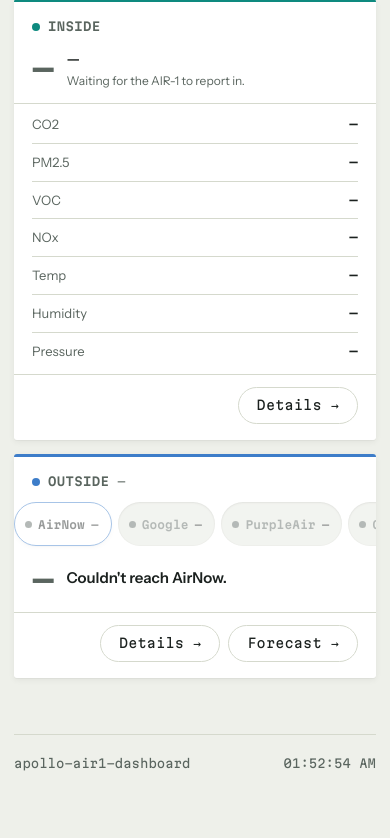
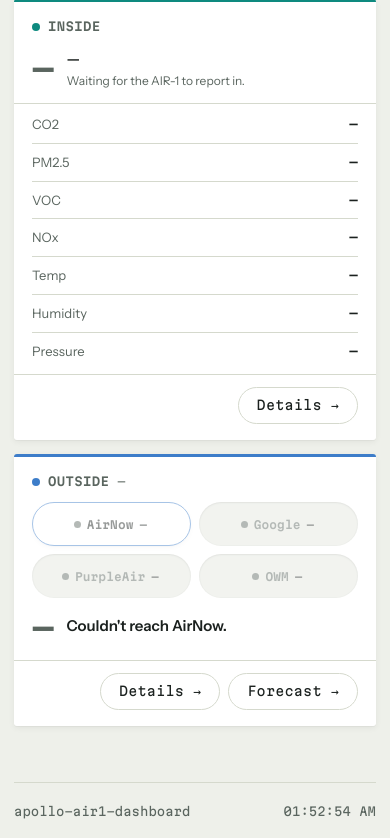
Before and after one commit to ncrosty58/apollo-air1-dashboard, a Flask app: page / in a window 390 px wide. Shown: the part 165-1003 px from the top of the page. Run offline with Flask 3, Linux system fonts and the light colour scheme; data that the repository does not hold is empty.

Commit message:
Fix uneven provider-chip spacing on mobile with a 2-column grid
Both the earlier wrap and horizontal-scroll attempts still let each
chip claim only as much width as its own label+AQI text needed, so
neighboring chips of different lengths never lined up -- looked like
they were just floating, not evenly spaced. A fixed 2-column grid below
560px gives every chip the same cell width regardless of content
length, so the row reads as one aligned control instead.

Co-Authored-By: Claude Sonnet 5 <noreply@anthropic.com>

```diff
--- a/static/style.css
+++ b/static/style.css
@@ -432,19 +432,16 @@
 /* Each chip carries its own provider's live AQI, not just a selected state --
    closer to the outside-tech pollutant badges than to a plain tab control,
    since tapping one is also how you learn what the other three are reading.
-   Four chips don't fit one line on a phone -- flex-wrap there produces a
-   ragged, uneven-looking second row, so below the breakpoint this becomes a
-   single horizontally-scrolling row instead (a native, familiar mobile
-   pattern) rather than wrapping. Bleeds to the rack's own edges so a partial
-   next chip peeks in as a scroll affordance. */
+   Four chips of uneven natural width (label length + a 1-3 digit AQI) don't
+   fit one flex row on a phone -- wrapping left them floating unevenly, and a
+   horizontal scroll still let each chip claim only as much width as its own
+   text needed, so neighboring chips never lined up. A fixed 2-column grid
+   below the breakpoint gives every chip the same cell width instead, so the
+   row reads as one evenly spaced control regardless of label length. */
 .provider-chips { display: flex; flex-wrap: wrap; gap: 6px; margin-bottom: 12px; }
 @media (max-width: 560px) {
-  .provider-chips {
-    flex-wrap: nowrap; overflow-x: auto; scroll-snap-type: x proximity;
-    margin: 0 -18px 12px; padding: 0 18px 4px; scrollbar-width: none;
-  }
-  .provider-chips::-webkit-scrollbar { display: none; }
-  .provider-chip { flex: none; scroll-snap-align: start; }
+  .provider-chips { display: grid; grid-template-columns: repeat(2, 1fr); gap: 8px; }
+  .provider-chip { justify-content: center; }
 }
 .provider-chip {
   display: flex; align-items: center; gap: 6px; border: none;
```
